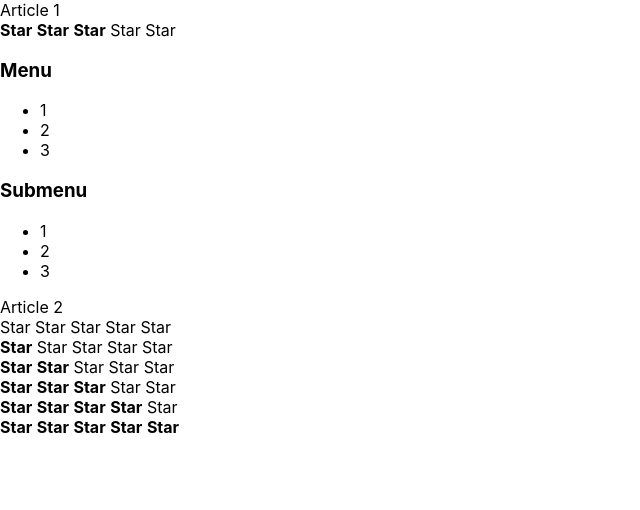
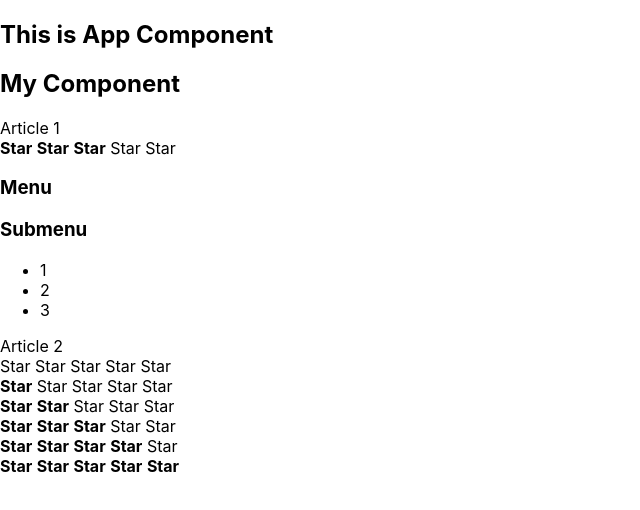
Before and after one commit to ivanrussui/kabzda-easy, a React (Create React App) app: page / in a window 1280 px wide. Shown: the top 510 px of the page, without its empty margins (0-640 px from the left). Built offline with nearby package versions, Linux system fonts and the light colour scheme.

Commit message:
04 - PropsType

```diff
--- a/src/App.tsx
+++ b/src/App.tsx
@@ -9,10 +9,12 @@ function App() {
 
     return (
         <div className="App">
+            <PageTitle title={'This is App Component'}/>
+            <PageTitle title={'My Component'}/>
             Article 1
             <Rating value={3}/>
-            <Accordion title={'Menu'}/>
-            <Accordion title={'Submenu'}/>
+            <Accordion titleValue={'Menu'} collapsed={true} />
+            <Accordion titleValue={'Submenu'} collapsed={false} />
             Article 2
             <Rating value={0}/>
             <Rating value={1}/>
@@ -24,6 +26,15 @@ function App() {
     );
 }
 
+type PageTitlePropsType = {
+    title: string
+}
+
+function PageTitle(props: PageTitlePropsType) {
+    return <h2>{props.title}</h2>
+}
+
+
 function Hello() {
     debugger
     alert('Hello');
--- a/src/components/Accordion/Accordion.tsx
+++ b/src/components/Accordion/Accordion.tsx
@@ -1,16 +1,31 @@
 import React from 'react';
 
-function Accordion(props: any) {
+type AccordionPropsType = {
+    titleValue: string
+    collapsed: boolean
+}
+
+function Accordion(props: AccordionPropsType) {
+    // debugger
     console.log('Accordion rendering')
+    if (props.collapsed) {
+        return <AccordionTitle title={props.titleValue}/>
+    } else {
         return (
             <div>
-            <AccordionTitle title={props.title}/>
+                <AccordionTitle title={props.titleValue}/>
                 <AccordionBody/>
             </div>
         )
     }
+}
 
-function AccordionTitle(props: any) {
+type AccordionTitlePropsType = {
+    title: string
+}
+
+function AccordionTitle(props: AccordionTitlePropsType) {
+    // debugger
     console.log('AccordionTitle rendering')
     return <h3>{props.title}</h3>
 }
--- a/src/components/Rating.tsx
+++ b/src/components/Rating.tsx
@@ -1,6 +1,10 @@
 import React from 'react';
 
-export function Rating(props: any) {
+type RatingPropsType = {
+    value: 0 | 1 | 2 | 3 | 4 | 5
+}
+
+export function Rating(props: RatingPropsType) {
     // debugger
     console.log('Rating rendering')
     if (props.value === 1) {
@@ -69,12 +73,15 @@ export function Rating(props: any) {
     )
 }
 
-function Star(props: any) {
+type StarPropType = {
+    selected: boolean
+}
+
+function Star(props: StarPropType) {
     console.log('Star rendering')
-    if (props.selected === true) {
+    if (props.selected) {
         return <span><b>Star</b> </span>
     } else {
         return <span>Star </span>
     }
-
 }
```
Lines whose indentation alone changed are shown as unchanged.
